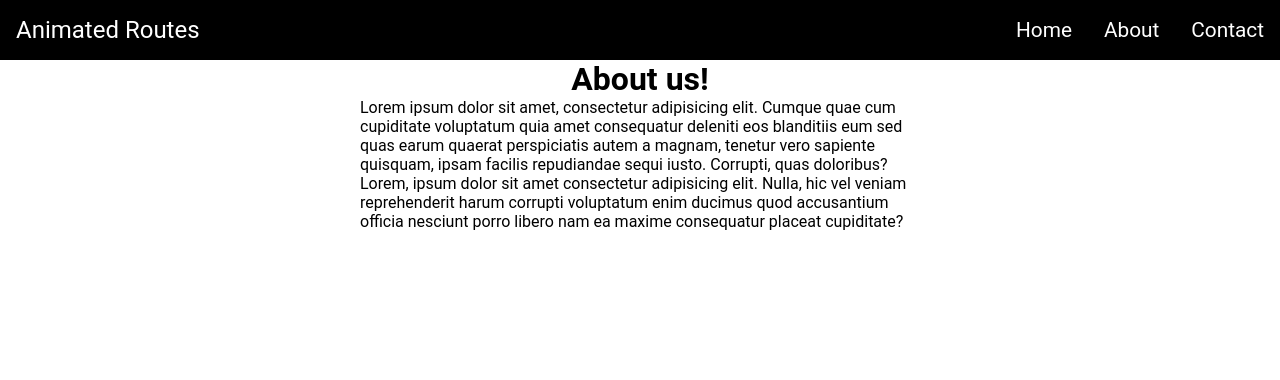
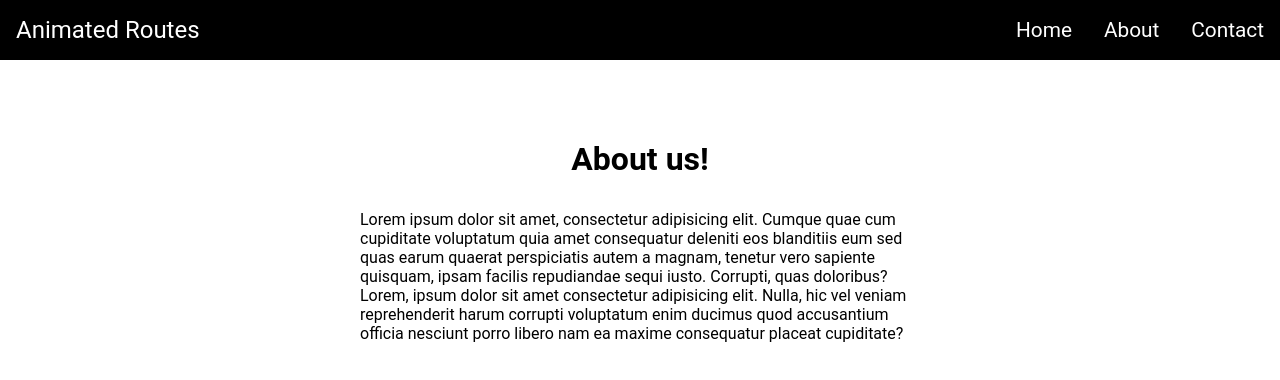
Before and after one commit to wojtek99955/framer-motion-routes-animation, a React (Create React App) app: page /about in a window 1280 px wide. Shown: the top 380 px of the page. Built offline with nearby package versions, Linux system fonts and the light colour scheme.

Commit message:
About styles update

```diff
--- a/src/components/About.js
+++ b/src/components/About.js
@@ -1,14 +1,18 @@
 import styled from "styled-components";
 
-const Container = styled.div``;
+const Container = styled.div`
+  margin-top: 5rem;
+`;
 const Wrapper = styled.div`
   max-width: 700px;
   margin: auto;
   h1 {
+    margin-bottom: 2rem;
     text-align: center;
   }
   p {
     width: 80%;
+
     margin: auto;
   }
 `;
```
